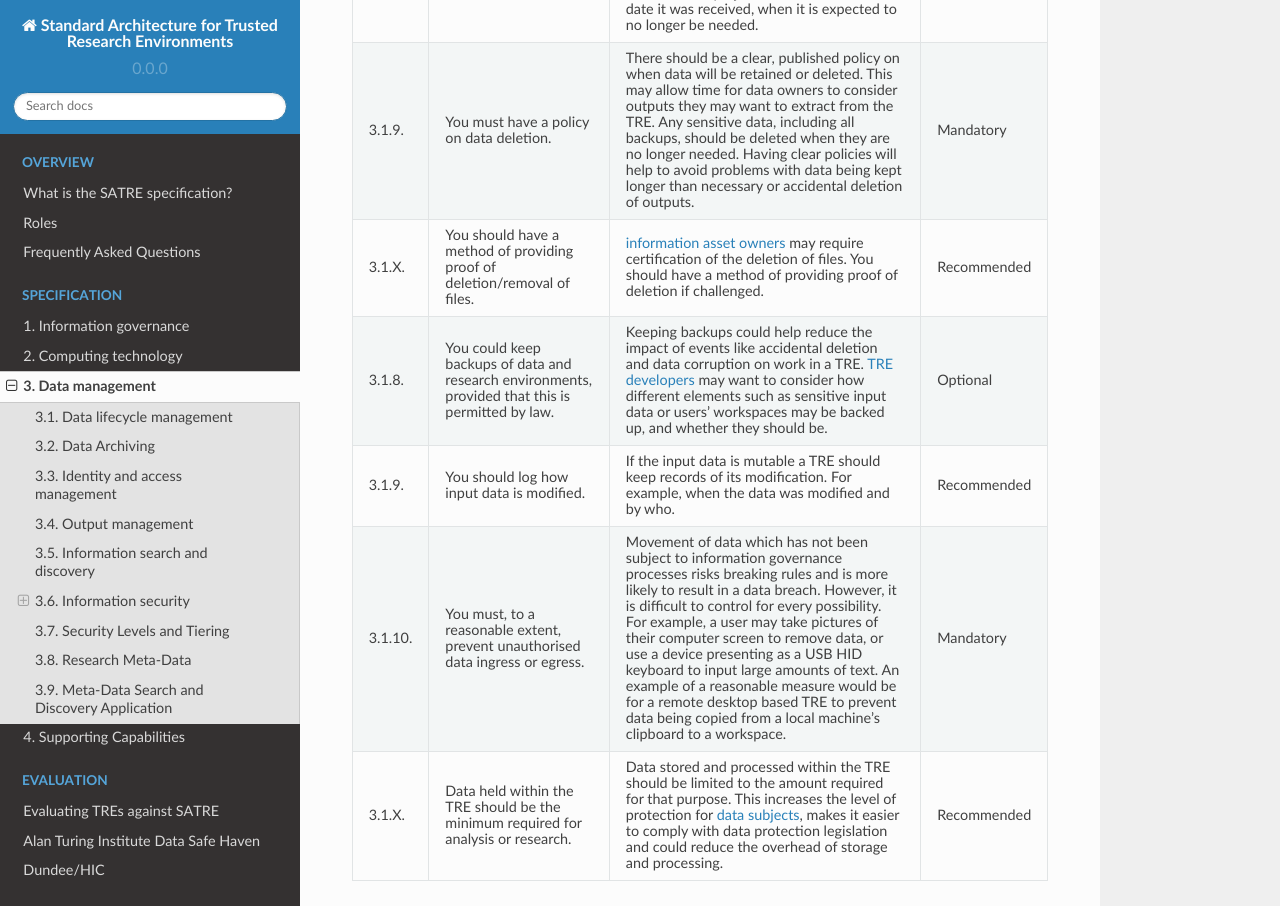
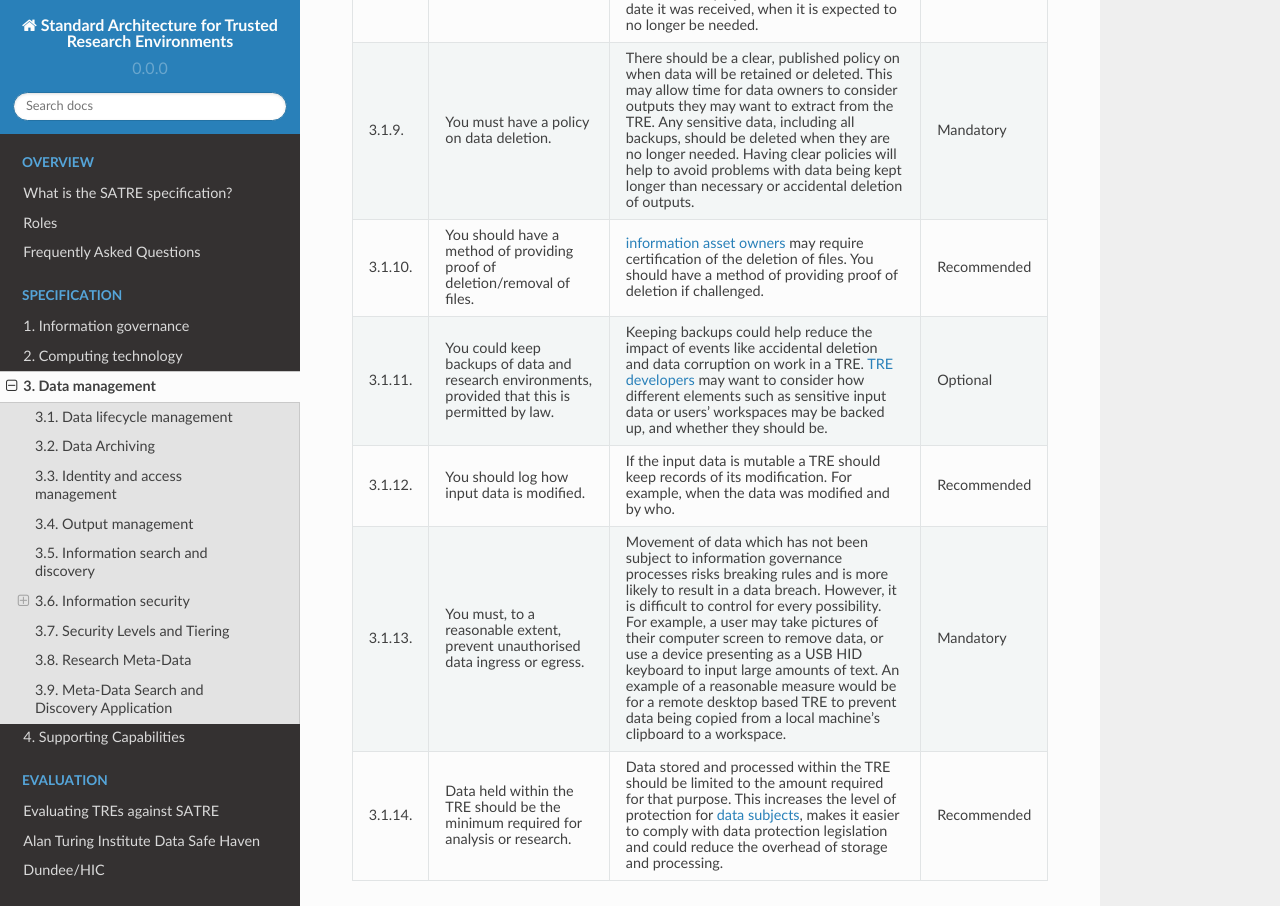
Before and after one commit to sa-tre/satre-specification, a Sphinx documentation site: the page built from docs/source/pillars/data_management.md, in a window 1280 px wide and 1400 px high, scrolled down 1681 px. Shown: the top 906 px of the window. Built offline with Sphinx 7.4.7 and the Read the Docs theme 2.0.0, drawn with Linux system fonts in a browser that asks for light colours.

Commit message:
add 3.1.10 and 3.1.14

```diff
--- a/docs/source/pillars/data_management.md
+++ b/docs/source/pillars/data_management.md
@@ -73,29 +73,29 @@ The ability of the {ref}`TRE operator <infrastructure_roles>` to manage how and
     Any sensitive data, including all backups, should be deleted when they are no longer needed.
     Having clear policies will help to avoid problems with data being kept longer than necessary or accidental deletion of outputs.
   - Mandatory
-* - 3.1.X.
+* - 3.1.10.
   - You should have a method of providing proof of deletion/removal of files.
   - {ref}`information asset owners <data_roles>` may require certification of the deletion of files.
     You should have a method of providing proof of deletion if challenged.
   - Recommended
-* - 3.1.8.
+* - 3.1.11.
   - You could keep backups of data and research environments, provided that this is permitted by law.
   - Keeping backups could help reduce the impact of events like accidental deletion and data corruption on work in a TRE.
     {ref}`TRE developers <infrastructure_roles>` may want to consider how different elements such as sensitive input data or users' workspaces may be backed up, and whether they should be.
   - Optional
-* - 3.1.9.
+* - 3.1.12.
   - You should log how input data is modified.
   - If the input data is mutable a TRE should keep records of its modification.
     For example, when the data was modified and by who.
   - Recommended
-* - 3.1.10.
+* - 3.1.13.
   - You must, to a reasonable extent, prevent unauthorised data ingress or egress.
   - Movement of data which has not been subject to information governance processes risks breaking rules and is more likely to result in a data breach.
     However, it is difficult to control for every possibility.
     For example, a user may take pictures of their computer screen to remove data, or use a device presenting as a USB HID keyboard to input large amounts of text.
     An example of a reasonable measure would be for a remote desktop based TRE to prevent data being copied from a local machine's clipboard to a workspace.
   - Mandatory
-* - 3.1.X.
+* - 3.1.14.
   - Data held within the TRE should be the minimum required for analysis or research.
   - Data stored and processed within the TRE should be limited to the amount required for that purpose.
     This increases the level of protection for {ref}`data subjects <public_roles>`, makes it easier to comply with data protection legislation and could reduce the overhead of storage and processing.
```
Also changed, not shown: docs/source/evaluations/alan_turing_institute.md (+9 -3 lines).
